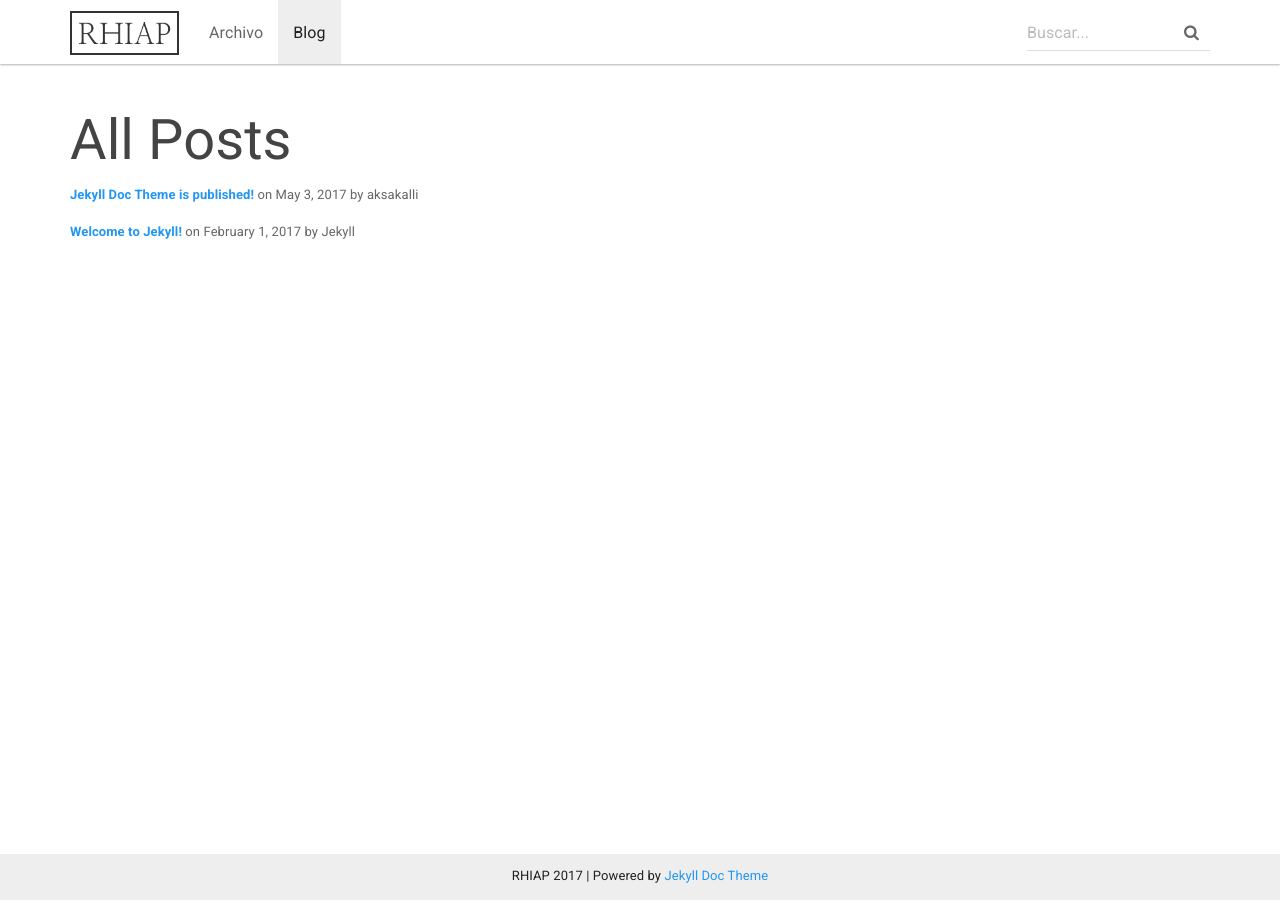
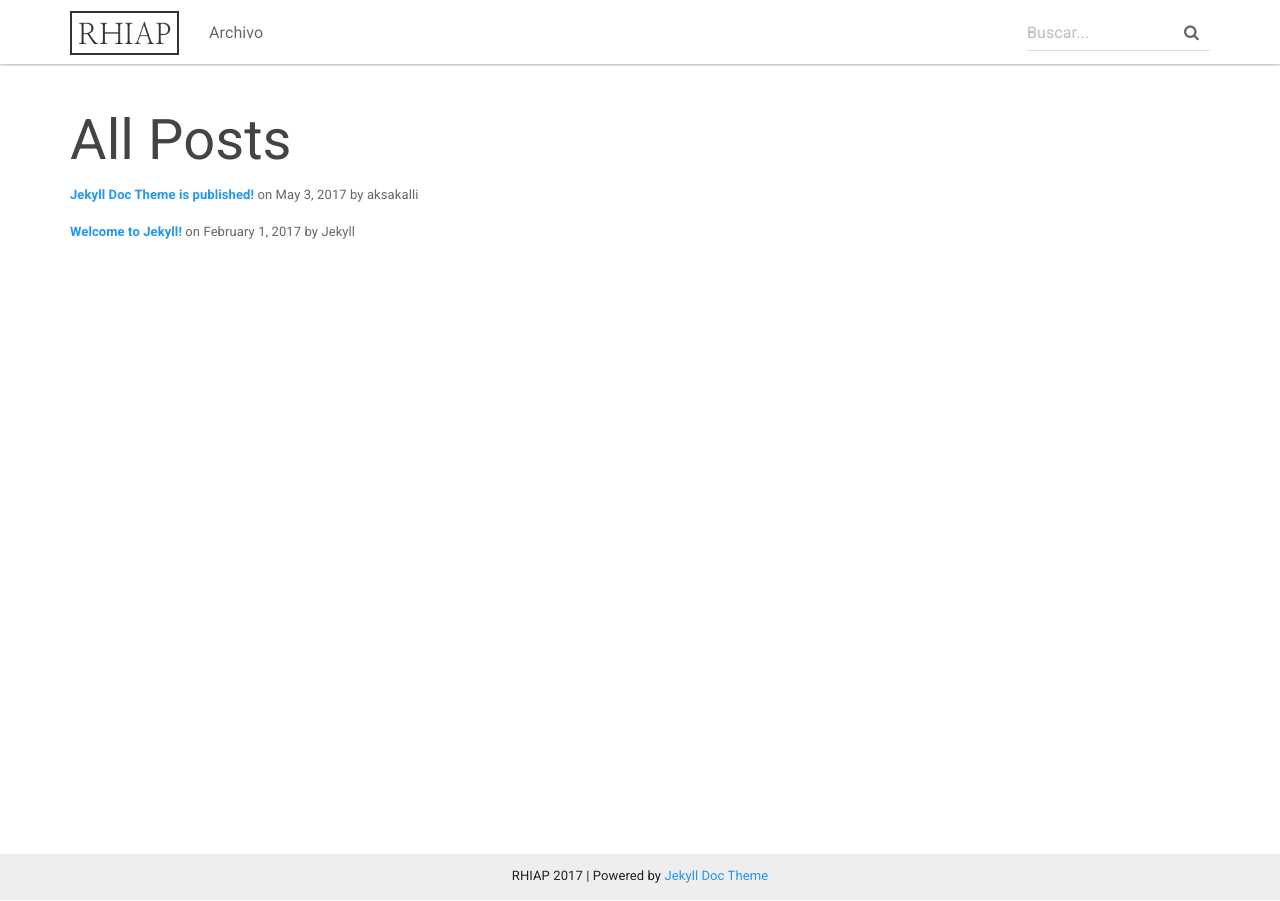
Before and after one commit to RHIAP/RHIAP.github.io, a Jekyll site: the page built from allposts.html, in a window 1280 px wide. Built offline with Jekyll 4.4.1, drawn with Linux system fonts in a browser that asks for light colours; nearby versions of some CDN libraries.

Commit message:
Update topnav.html

```diff
--- a/_includes/topnav.html
+++ b/_includes/topnav.html
@@ -14,7 +14,6 @@
         <div id="navbar" class="collapse navbar-collapse">
             <ul class="nav navbar-nav">
                 <li {% if page.sectionid=='docs' %} class="active" {% endif %}><a href="{{ "/docs/home/" | prepend: site.baseurl }}">Archivo</a></li>
-                <li {% if page.sectionid=='blog' %} class="active" {% endif %}><a href="{{ site.posts.first.url | prepend: site.baseurl }}">Blog</a></li>
             </ul>
             <div class="navbar-right">
                 <form class="navbar-form navbar-left">
```
